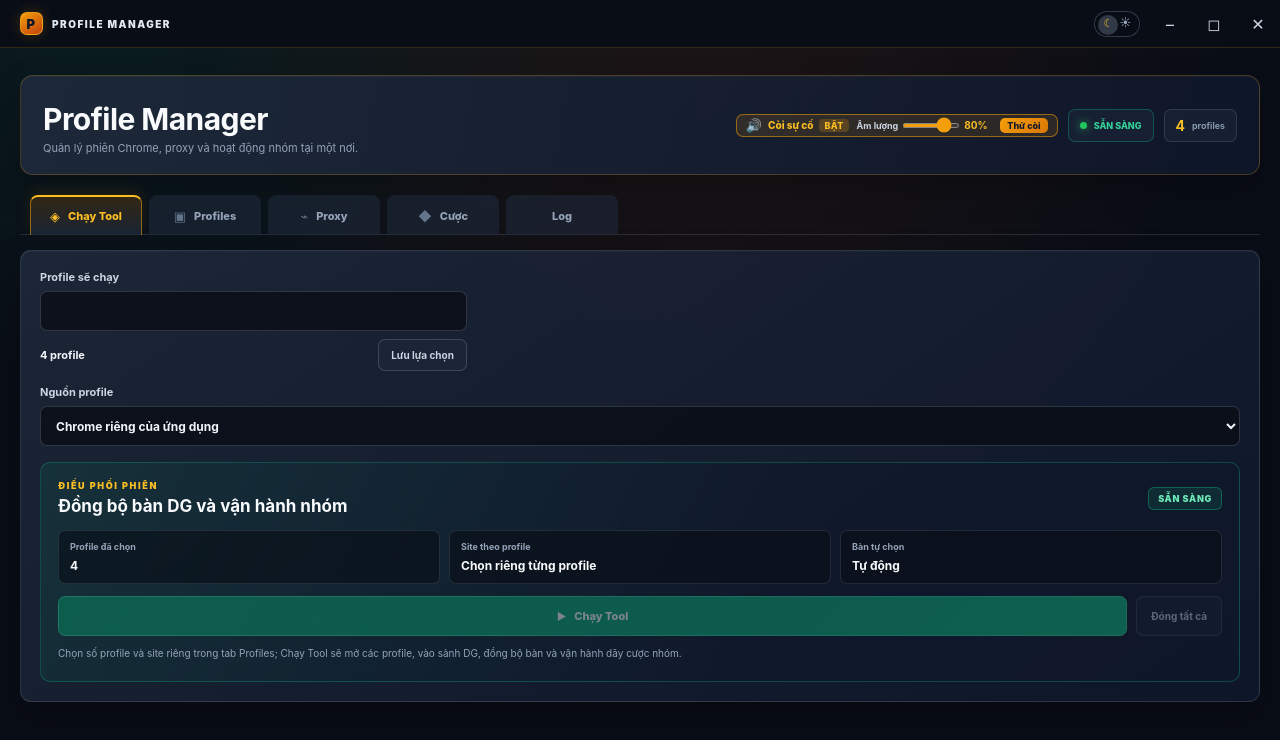
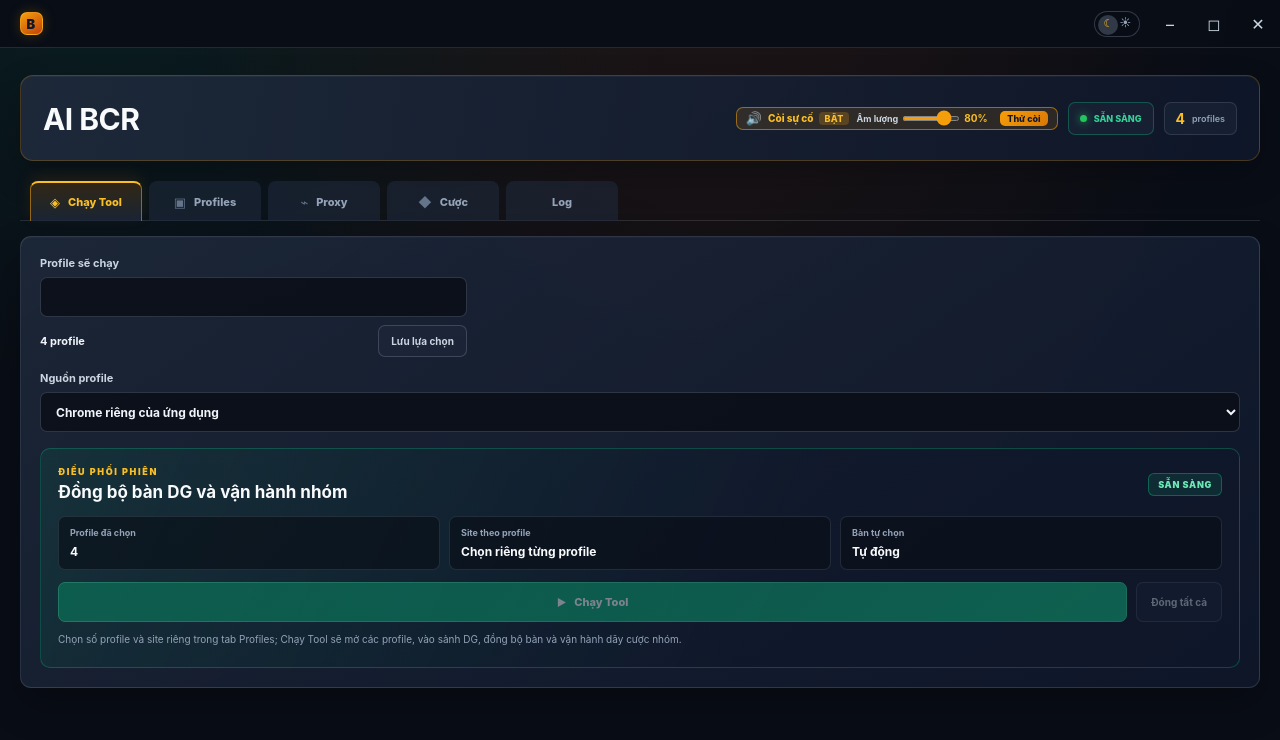
Before and after one commit to vzetiZero/bcr_chiaban, an Electron app: page ui/renderer/index.html in a window 1280 px wide. Drawn offline with Linux system fonts and the light colour scheme; no server answers.

Commit message:
chore(ui): xoa toan bo text Profile Manager
- tieu de cua so: 'AI BCR'
- titlebar chi con logo, bo chu PROFILE MANAGER
- heading trang: 'AI BCR', bo dong mo ta
- cap nhat README cho khop giao dien hien tai

```diff
--- a/ui/renderer/index.html
+++ b/ui/renderer/index.html
@@ -5,12 +5,12 @@
   <meta http-equiv="Content-Security-Policy"
         content="default-src 'self'; script-src 'self'; style-src 'self'; img-src 'self' data:;" />
   <meta name="viewport" content="width=device-width, initial-scale=1" />
-  <title>Profile Manager</title>
+  <title>AI BCR</title>
   <link rel="stylesheet" href="styles.css" />
 </head>
 <body>
   <header class="titlebar">
-    <div class="brand"><span class="brand-mark">P</span><span>PROFILE MANAGER</span></div>
+    <div class="brand"><span class="brand-mark">B</span></div>
     <div class="drag"></div>
     <div class="titlebar-actions">
       <button id="theme-toggle" class="theme-toggle" type="button" title="Chuyển giao diện sáng/tối" aria-label="Chuyển giao diện sáng/tối">
@@ -28,8 +28,7 @@
   <main class="page">
     <section class="app-heading">
       <div class="app-heading-copy">
-        <h1>Profile Manager</h1>
-        <p>Qu&#7843;n l&#253; phi&#234;n Chrome, proxy v&#224; ho&#7841;t &#273;&#7897;ng nh&#243;m t&#7841;i m&#7897;t n&#417;i.</p>
+        <h1>AI BCR</h1>
       </div>
       <div class="app-heading-status">
         <div class="alarm-box" id="alarm-sound-box">
```
Also changed, not shown: README.md.
